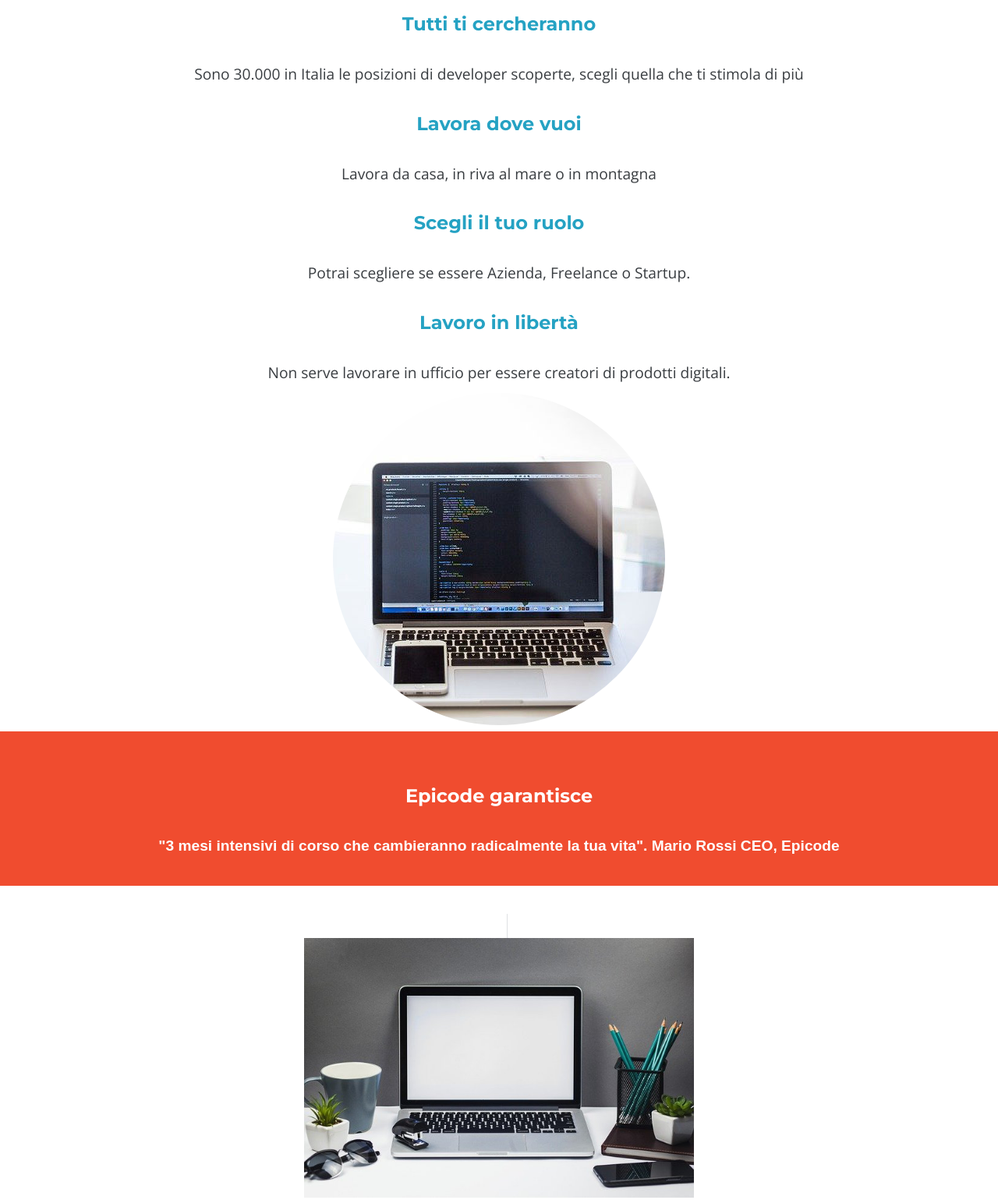
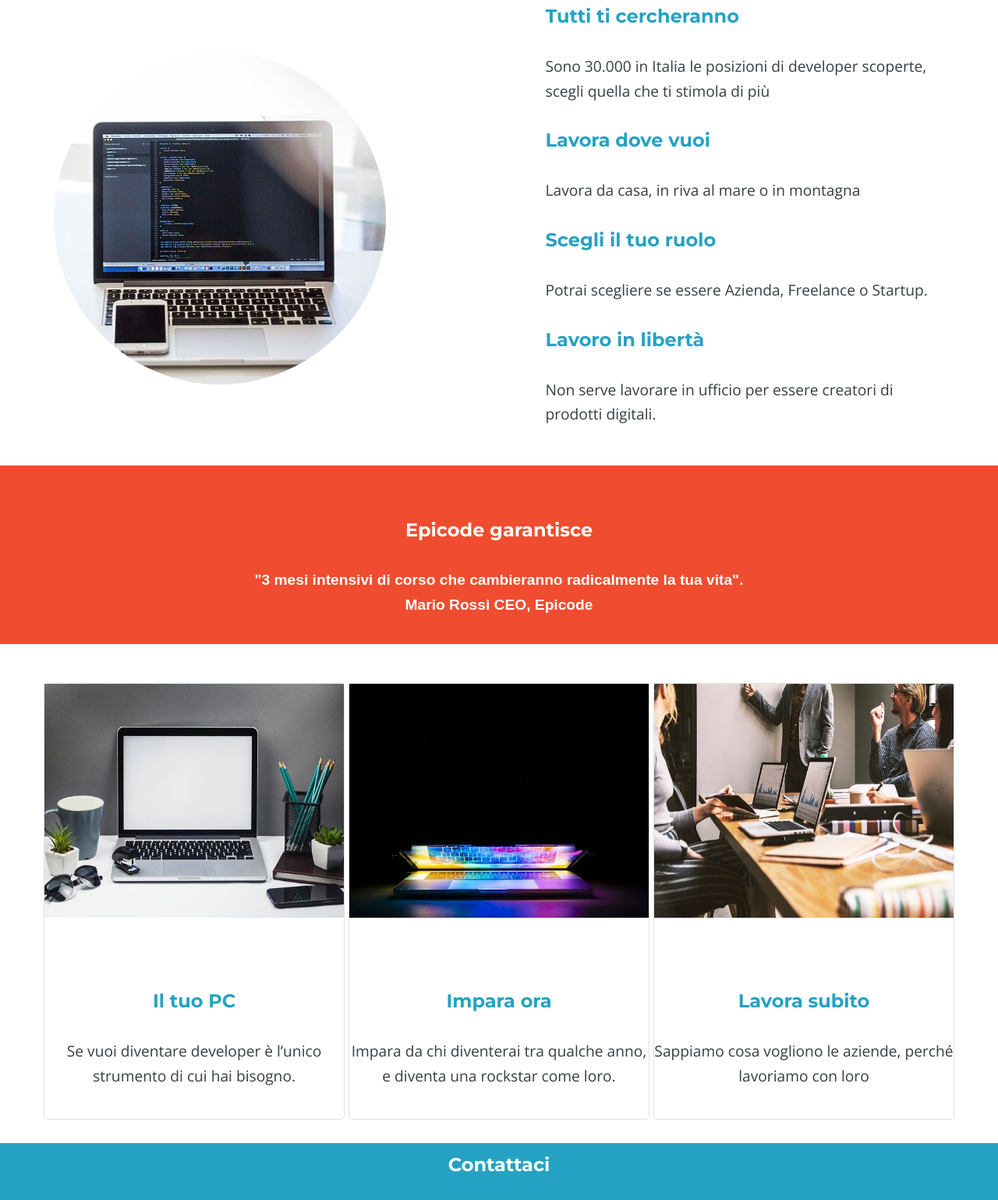
Before and after one commit to MaddalenaRen/W1-L5, a plain HTML site: page index-desktop.html in a window 1280 px wide. Shown: the part 672-2211 px from the top of the page at 78% size. Drawn offline with nearby package versions, Linux system fonts and the light colour scheme; a web font is replaced by a local one.

Commit message:
completed

```diff
--- a/css/index-desktop.css
+++ b/css/index-desktop.css
@@ -17,19 +17,21 @@ header img {
     width: 20%;
 }
 
-.notebook img {
+
+.leftside img {
     border-radius: 50%;
     margin-top: 10px;
+    margin-bottom: 45px
 }
 
 
-.box {
-    display: inline;
-    padding-top: 0;
-    padding-bottom: 35px;
-    margin-bottom: 35px;
-    margin-left: 20px;
-    margin-right: 20px;
+.box4,
+.box5,
+.box6 {
+    display: inline-block;
+    width: 30%;
+    padding: 0px;
+    margin: 0px;
     border-radius: 5px;
     border-style: solid;
     border-width: thin;
@@ -37,31 +39,58 @@ header img {
 }
 
 .image-box {
-    width: 500px;
+    width: 100%;
+    height: 300px;
+    display: inline-block;
+    padding-bottom: 50px;
+
 }
 
 .rightside {
-    display: inline;
+    display: inline-block;
+    width: 40%;
+    padding-left: 200px;
+    text-align: left;
 
 }
 
-.leftside {
-    display: inline;
-
+.rightside h2 {
+    margin-top: 30px;
+    margin-bottom: 30px;
+    margin-right: 30px;
+    margin-left: 0;
 }
 
+
+
+
 .box1 {
+    display: block;
     width: 100%;
     height: 500px;
     background-image: url(../images/banner.jpg);
     background-size: cover;
     text-align: center;
+    margin-bottom: 10px;
+    padding-top: 10px;
+}
+
+#paragraph {
+
+    padding-left: 30%;
+    padding-right: 30%;
+    padding-bottom: 30px;
 
 }
 
+.p-box {
+    margin-bottom: 20px;
+    padding-bottom: 20px;
+}
+
 .box2 .box3 {
+    display: inline;
     width: 50%;
-    width: 100%;
     height: 350px;
     border-radius: 5px;
 
@@ -75,7 +104,8 @@ header img {
     font-weight: bold;
     color: white;
     padding: 35px;
-    margin-bottom: 35px;
+    margin-bottom: 50px;
+    margin-top: 50px;
 
 
 }
@@ -115,6 +145,9 @@ h1 {
     font-size: xx-large;
     line-height: 1.5;
     margin: 30px;
+    padding-top: 100px;
+    padding-left: 50px;
+    padding-right: 50px;
 
 }
 
--- a/index-desktop.html
+++ b/index-desktop.html
@@ -26,12 +26,17 @@
     <main>
         <div class=" box1">
             <h1>Corso Web Developer</h1>
-            <p>Smetti di inseguire i titoli, inizia a lavorare. Mentre tutti vogliono arricchire il CV, tu pensa ad
-                arricchire le tue competenze.</p>
+            <p id="paragraph">Smetti di inseguire i titoli, inizia a lavorare.
+                Mentre tutti vogliono arricchire il CV,
+                tu pensa ad arricchire le tue competenze.</p>
             <button type="submit"> PARTIAMO!</button>
         </div>
 
 
+
+        <div class="leftside">
+            <img src="./images/notebook.jpg" alt="">
+        </div>
 
 
         <div class="rightside">
@@ -56,46 +61,34 @@
             </div>
         </div>
 
-        <div class="leftside">
-            <div class="notebook">
-                <img src="./images/notebook.jpg" alt="">
-            </div>
-        </div>
-
-
-
-
-
-
 
         <section class="banner-orange">
             <h2>Epicode garantisce</h2>
-            <p>"3 mesi intensivi di corso che cambieranno radicalmente la tua vita".
-                Mario Rossi
-                CEO, Epicode</p>
+            <p>"3 mesi intensivi di corso che cambieranno radicalmente la tua vita".</p>
+            <span>Mario Rossi CEO, Epicode </span>
         </section>
 
-        <div class="box box4">
+        <div class="box4">
             <section>
                 <img class="image-box" src="./images/foto1.jpg" alt="">
                 <h2>Il tuo PC</h2>
-                <p>Se vuoi diventare developer è l’unico strumento di cui hai bisogno.</p>
+                <p class="p-box">Se vuoi diventare developer è l’unico strumento di cui hai bisogno.</p>
             </section>
         </div>
 
-        <div class="box box5">
+        <div class="box5">
             <section>
                 <img class="image-box" src="./images/foto2.jpg" alt="">
                 <h2>Impara ora</h2>
-                <p>Impara da chi diventerai tra qualche anno, e diventa una rockstar come loro.</p>
+                <p class="p-box">Impara da chi diventerai tra qualche anno, e diventa una rockstar come loro.</p>
             </section>
         </div>
 
-        <div class="box box6">
+        <div class="box6">
             <section>
                 <img class="image-box" src="./images/foto3.jpg" alt="">
                 <h2>Lavora subito</h2>
-                <p>Sappiamo cosa vogliono le aziende, perché lavoriamo con loro</p>
+                <p class="p-box">Sappiamo cosa vogliono le aziende, perché lavoriamo con loro</p>
             </section>
 
 
```
